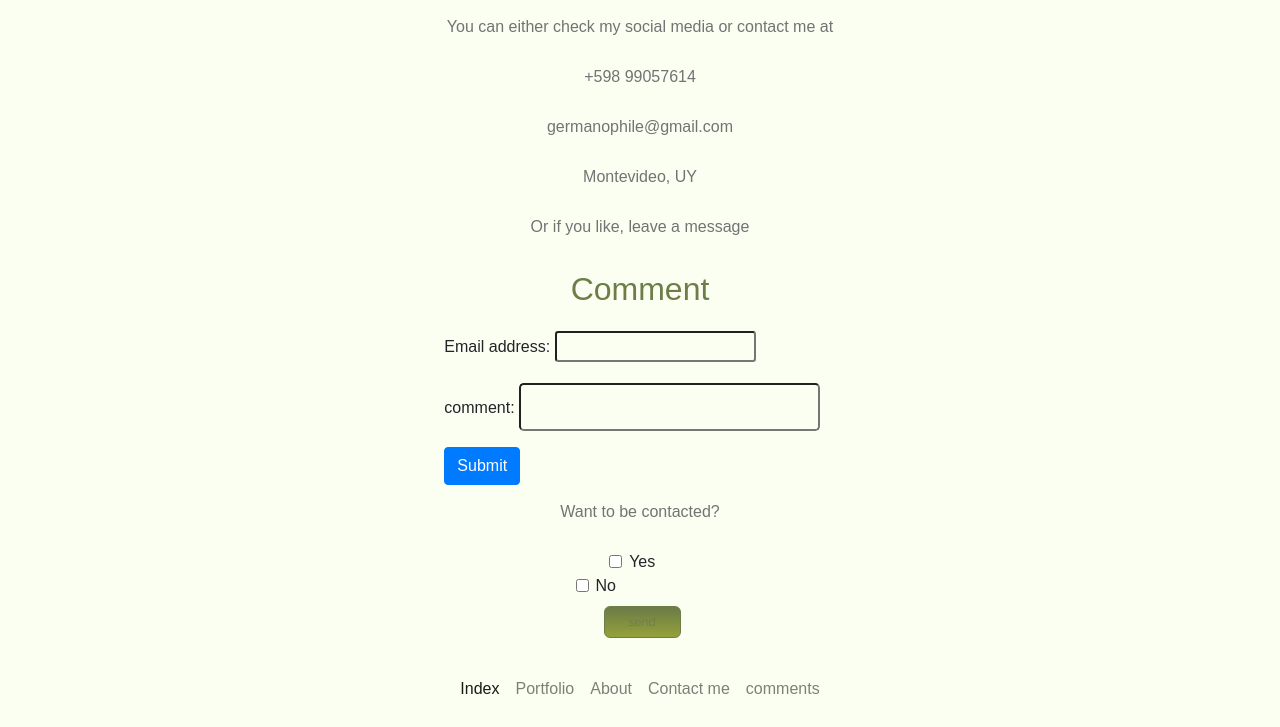
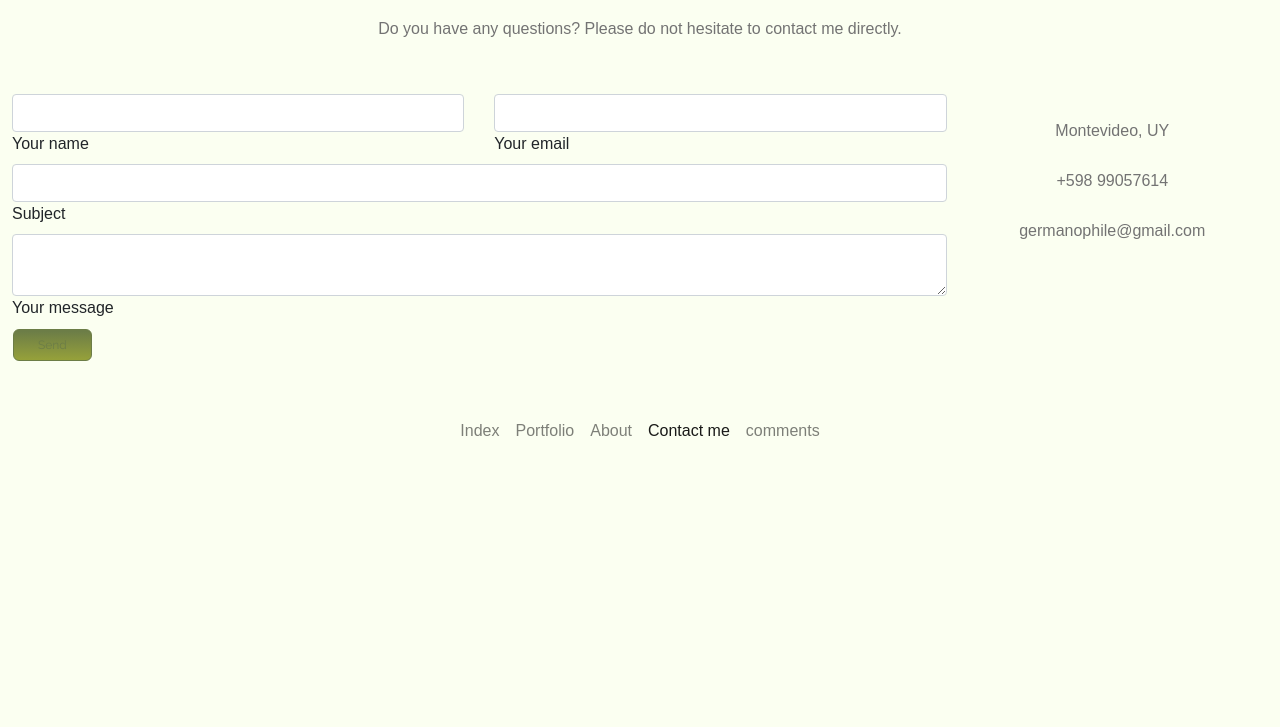
Before and after one commit to Wanderlustcamis/coderproyect, a PHP site: page /secciones/contact.html in a window 1280 px wide. Shown: the part 110-837 px from the top of the page. After the commit the page ends 546 px from the top, so only its background shows below. Run offline with PHP 8.4, Linux system fonts and the light colour scheme.

Commit message:
upload for the first time

```diff
--- a/secciones/Estilos/Estilos.css
+++ b/secciones/Estilos/Estilos.css
@@ -434,10 +434,11 @@ table, th, td {
 
 
   }
+
   p.pa {
     display: grid;
     grid-area:pa;
-    width: 85%;
+    width: 45%;
     margin-right: 10px;
 
 
@@ -516,20 +517,10 @@ table, th, td {
 
   /* Contact*/
 
-      .contacto {
-    color:#6C7D47;
-    display: flex;
-    flex-direction: column;
-    justify-content: space-around;
-    align-items: center;
+  .con {
+    margin:10px;
     padding: 2px;
-    margin: 5px;
 
-  }
-
-  .submit{
-    padding: 5px;
-    margin: 5px;
   }
 
   /* Portfolio  */
--- a/secciones/about.html
+++ b/secciones/about.html
@@ -4,6 +4,8 @@
 	<link href="https://fonts.googleapis.com/css2?family=Titillium+Web:wght@200;400;700;900&display=swap" rel="stylesheet">
 	<link href="https://fonts.googleapis.com/css?family=Raleway:400,400i,700" rel="stylesheet">
 	<link rel="stylesheet" href="https://stackpath.bootstrapcdn.com/bootstrap/4.5.2/css/bootstrap.min.css" integrity="sha384-JcKb8q3iqJ61gNV9KGb8thSsNjpSL0n8PARn9HuZOnIxN0hoP+VmmDGMN5t9UJ0Z" crossorigin="anonymous">
+	<meta name="keywords" content="photography,travel,food,models,books,photo,comments">
+	<meta name="decription" content="Travel, street, food and model photographer.">
 
 	<meta charset="UTF-8">
 		<title>WanderlustCamis</title>
@@ -65,9 +67,9 @@
 			  </button>
 			  <div class="collapse navbar-collapse" id="navbarNavAltMarkup">
 			    <div class="navbar-nav">
-			      <a class="nav-item nav-link active" href="../Index.html">Index <span class="sr-only">(current)</span></a>
+			      <a class="nav-item nav-link" href="../Index.html">Index</a>
 			      <a class="nav-item nav-link" href="Portfolio.html">Portfolio</a>
-			      <a class="nav-item nav-link" href="about.html">About</a>
+			      <a class="nav-item nav-link active" href="about.html">About<span class="sr-only">(current)</span></a>
 			      <a class="nav-item nav-link" href="contact.html">Contact me</a>
 						<a class="nav-item nav-link" href="clientcomments.html">comments</a>
 			    </div>
--- a/secciones/contact.html
+++ b/secciones/contact.html
@@ -4,6 +4,9 @@
 		<link href="https://fonts.googleapis.com/css2?family=Comic+Neue:wght@300;400;700&display=swap" rel="stylesheet">
 		<link href="https://fonts.googleapis.com/css?family=Raleway:400,400i,700" rel="stylesheet">
 <link rel="stylesheet" href="https://stackpath.bootstrapcdn.com/bootstrap/4.5.2/css/bootstrap.min.css" integrity="sha384-JcKb8q3iqJ61gNV9KGb8thSsNjpSL0n8PARn9HuZOnIxN0hoP+VmmDGMN5t9UJ0Z" crossorigin="anonymous">
+<meta name="keywords" content="photography,travel,food,models,books,photo,contact">
+<meta name="decription" content="Travel, street, food and model photographer.">
+
 	<meta charset="UTF-8">
 		<title>Contact</title>
 		<link rel="stylesheet" href="estilos/estilos.CSS">
@@ -13,48 +16,99 @@
 				<header class="header">
 					<h1> Contact Me</h1>
 				</header>
-			  <p> You can either check my social media or contact me at</p>
-					<p>+598 99057614</p>
-					<p>germanophile@gmail.com</p>
-						<p>Montevideo, UY </p>
+<div class="con">
+<section class="mb-4">
 
-						<p> Or if you like, leave a message</p>
-  <h2>Comment</h2>
-<section>
-			<div class="diome">
-				<form>
-  <div class="form-group">
-    <label for="exampleInputEmail1">Email address:</label>
-    <input type="email" class="form-control-sm" id="exampleInputEmail1" aria-describedby="emailHelp">
-  </div>
-  <div class="form-group">
-    <label for="exampleInputPassword1">comment:</label>
-    <input type="password" class="form-control-lg" id="exampleInputPassword1">
-  </div>
-  <button type="submit" class="btn btn-primary">Submit</button>
-</form>
+    <p class="text-center w-responsive mx-auto mb-5">Do you have any questions? Please do not hesitate to contact me directly.</p>
+
+    <div class="row">
+
+        <!--Grid column-->
+        <div class="col-md-9 mb-md-0 mb-5">
+            <form id="contact-form" name="contact-form">
+
+                <!--Grid row-->
+                <div class="row">
+
+                    <!--Grid column-->
+                    <div class="col-md-6">
+                        <div class="md-form mb-0">
+                            <input type="text" id="name" name="name" class="form-control">
+                            <label for="name" class="">Your name</label>
+                        </div>
+                    </div>
+                    <!--Grid column-->
+
+                    <!--Grid column-->
+                    <div class="col-md-6">
+                        <div class="md-form mb-0">
+                            <input type="text" id="email" name="email" class="form-control">
+                            <label for="email" class="">Your email</label>
+                        </div>
+                    </div>
+                    <!--Grid column-->
+
+                </div>
+                <!--Grid row-->
+
+                <!--Grid row-->
+                <div class="row">
+                    <div class="col-md-12">
+                        <div class="md-form mb-0">
+                            <input type="text" id="subject" name="subject" class="form-control">
+                            <label for="subject" class="">Subject</label>
+                        </div>
+                    </div>
+                </div>
+                <!--Grid row-->
+
+                <!--Grid row-->
+                <div class="row">
+
+                    <!--Grid column-->
+                    <div class="col-md-12">
+
+                        <div class="md-form">
+                            <textarea type="text" id="message" name="message" rows="2" class="form-control md-textarea"></textarea>
+                            <label for="message">Your message</label>
+                        </div>
+
+                    </div>
+                </div>
+                <!--Grid row-->
+
+            </form>
+
+            <div class="text-center text-md-left">
+                <a class="myButton" onclick="document.getElementById('contact-form').submit();">Send</a>
+            </div>
+            <div class="status"></div>
+        </div>
+        <!--Grid column-->
+
+        <!--Grid column-->
+        <div class="col-md-3 text-center">
+            <ul class="list-unstyled mb-0">
+                <li><i class="fas fa-map-marker-alt fa-2x"></i>
+                    <p>Montevideo, UY</p>
+                </li>
+
+                <li><i class="fas fa-phone mt-4 fa-2x"></i>
+                    <p>+598 99057614</p>
+                </li>
+
+                <li><i class="fas fa-envelope mt-4 fa-2x"></i>
+                    <p>germanophile@gmail.com</p>
+                </li>
+            </ul>
+        </div>
+        <!--Grid column-->
+
+    </div>
+
 </section>
-
 </div>
-
-<section>
-	<p>Want to be contacted?</p>
-	<div class="diome">
-	<div class="form-check">
-  <input class="form-check-input" type="checkbox" value="" id="defaultCheck1">
-  <label class="form-check-label" for="defaultCheck1">
-    Yes
-  </label>
-</div>
-<div class="form-check">
-  <input class="form-check-input" type="checkbox" value="" id="defaultCheck2">
-  <label class="form-check-label" for="defaultCheck2">
-    No
-  </label>
-<div class="contacto">
-<a href"#contact.html" class="myButton">send</a>
-</div>
-</section>
+<!--Section: Contact -->
 
 <footer class="medio">
 
@@ -64,10 +118,10 @@
 	  </button>
 	  <div class="collapse navbar-collapse" id="navbarNavAltMarkup">
 	    <div class="navbar-nav">
-	      <a class="nav-item nav-link active" href="../Index.html">Index <span class="sr-only">(current)</span></a>
+	      <a class="nav-item nav-link" href="../Index.html">Index</a>
 	      <a class="nav-item nav-link" href="Portfolio.html">Portfolio</a>
 	      <a class="nav-item nav-link" href="about.html">About</a>
-	      <a class="nav-item nav-link" href="contact.html">Contact me</a>
+	      <a class="nav-item nav-link active" href="contact.html">Contact me<span class="sr-only">(current)</span></a>
 				<a class="nav-item nav-link" href="clientcomments.html">comments</a>
 	    </div>
 	  </div>
```
Also changed, not shown: Estilos/Estilos.css (+73 -19 lines), secciones/ClientComments.html (+26 -11 lines), secciones/Portfolio.html (+5 -5 lines).
